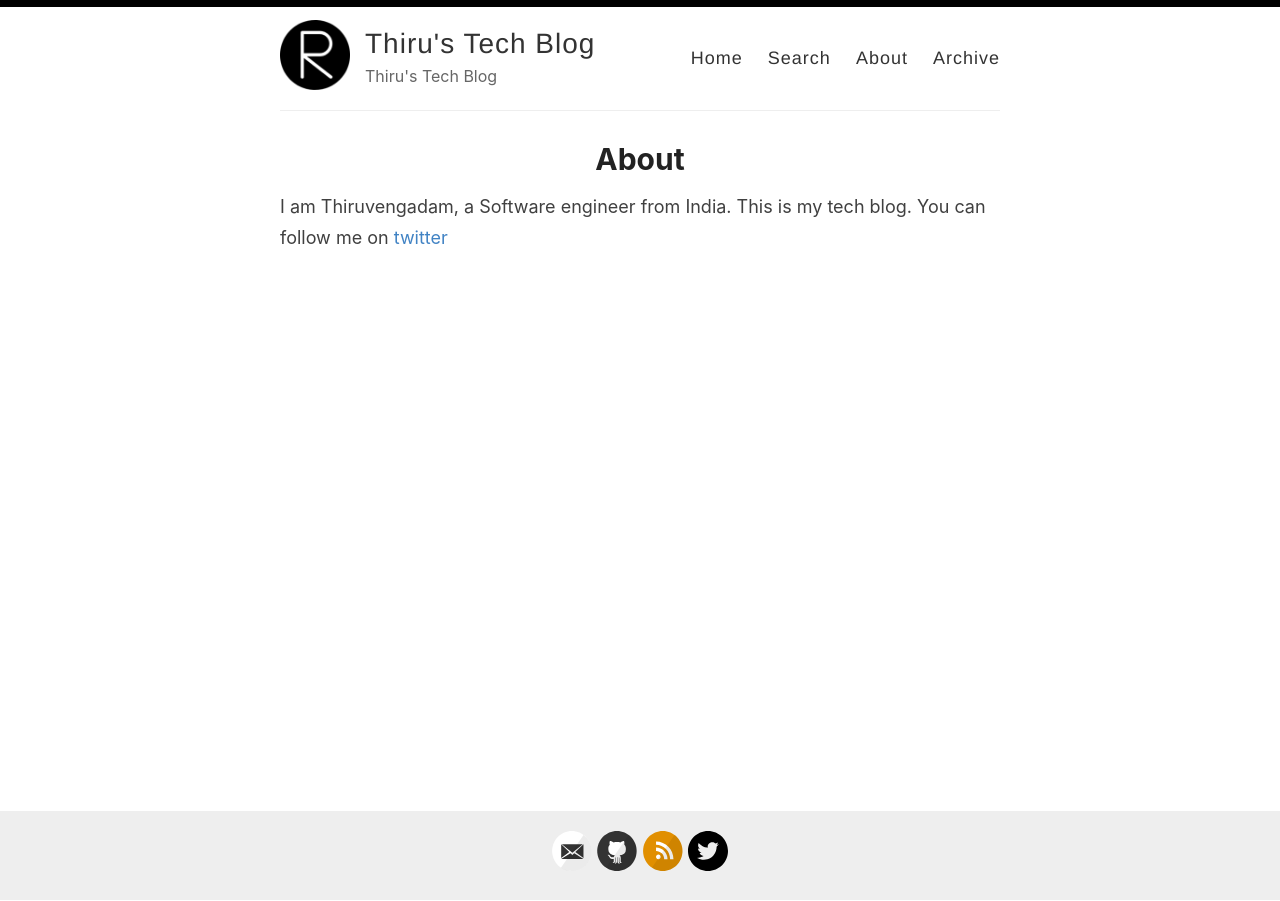
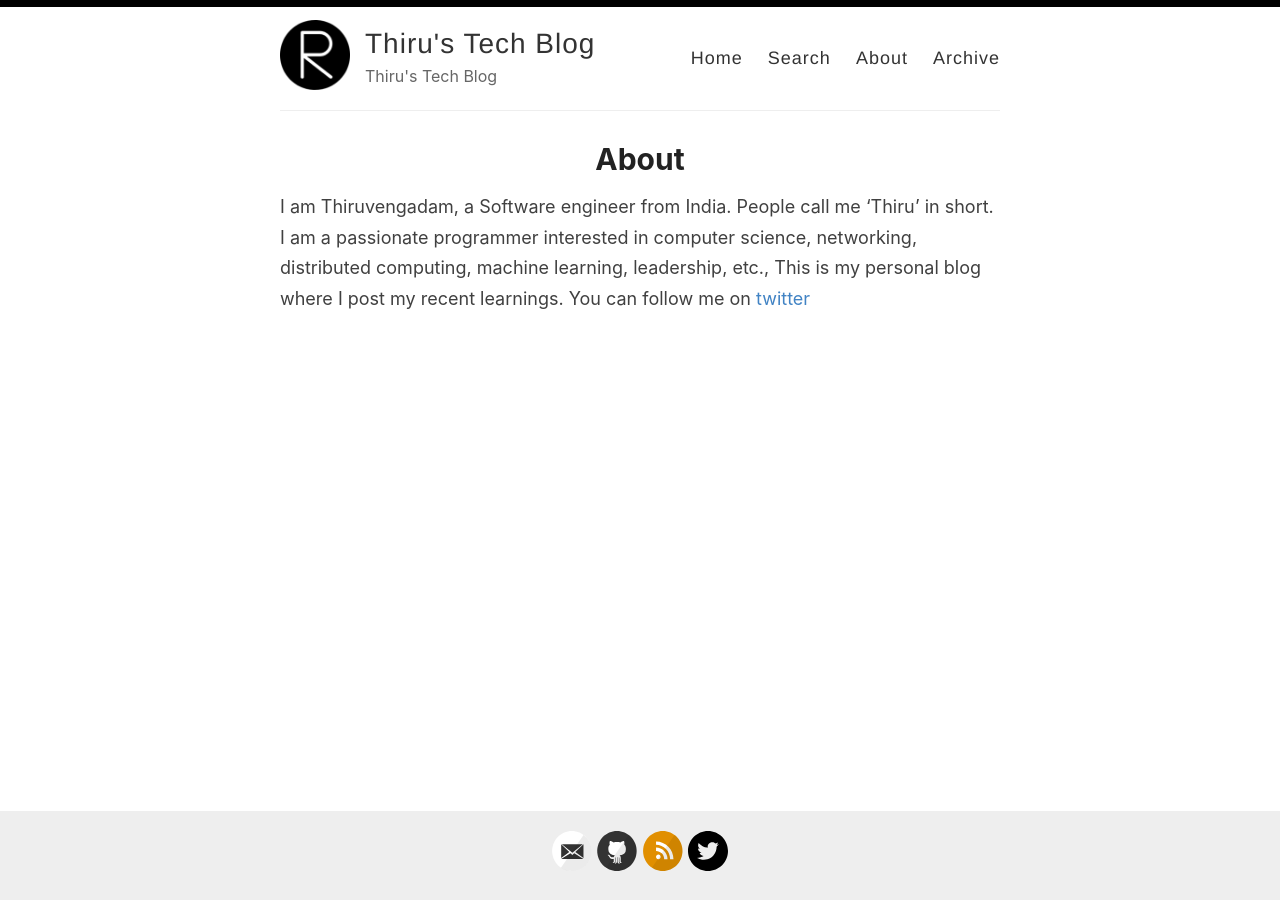
Before and after one commit to sunthiru/thiru.dev, a Jekyll site: the page built from _pages/about.md, in a window 1280 px wide. Built offline with Jekyll 4.4.1, drawn with Linux system fonts in a browser that asks for light colours.

Commit message:
Update about.md

```diff
--- a/_pages/about.md
+++ b/_pages/about.md
@@ -4,4 +4,4 @@ title: About
 permalink: /about/
 ---
 
-I am Thiruvengadam, a Software engineer from India. This is my tech blog. You can follow me on [twitter](https://twitter/_thiru_dev)
+I am Thiruvengadam, a Software engineer from India. People call me 'Thiru' in short. I am a passionate programmer interested in computer science, networking, distributed computing, machine learning, leadership, etc., This is my personal blog where I post my recent learnings. You can follow me on [twitter](https://twitter/_thiru_dev)
```
